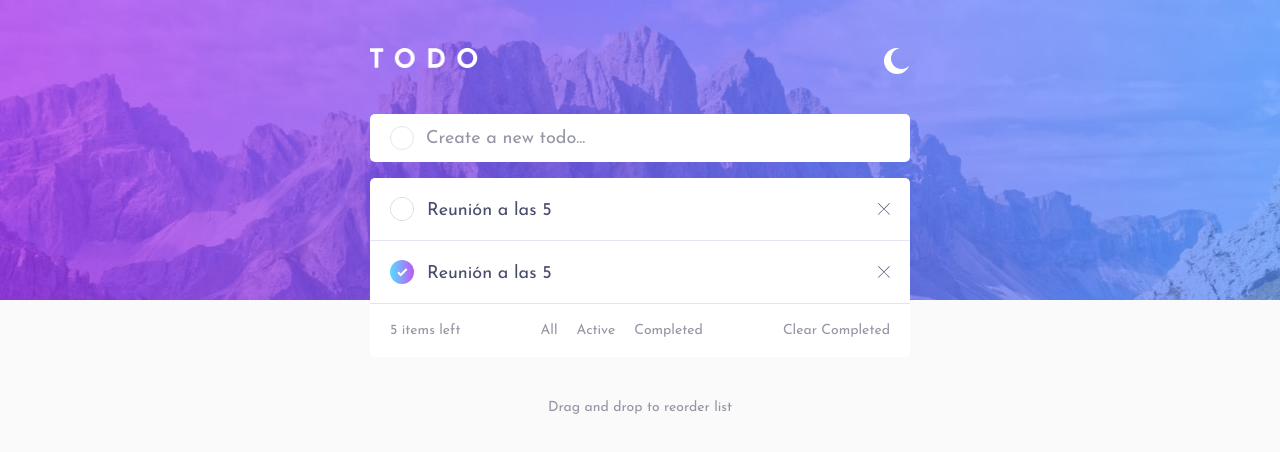
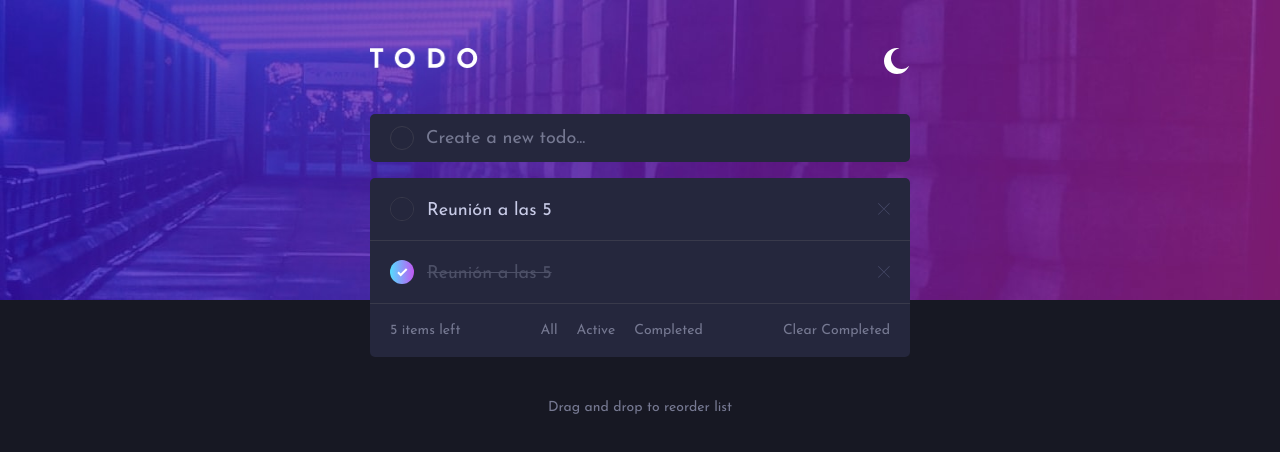
Before and after one commit to jazzielp/todo-app, a React (Vite) app: page / in a window 1280 px wide. Shown: the top 452 px of the page. Built offline with nearby package versions, Linux system fonts and the light colour scheme.

Commit message:
💄 Finish dark mode colors

```diff
--- a/index.html
+++ b/index.html
@@ -1,5 +1,5 @@
 <!DOCTYPE html>
-<html lang="en" data-theme="Light">
+<html lang="en" data-theme="Dark">
   <head>
     <meta charset="UTF-8" />
     <link rel="shortcut icon" href="favicon-32x32.png" type="image/x-icon" />
--- a/src/design/Design.jsx
+++ b/src/design/Design.jsx
@@ -36,7 +36,7 @@ export function Design () {
               <div className='list-todo__icon-completed'>
                 <Check />
               </div>
-              <p className='list-todo__todo'>Reunión a las 5</p>
+              <p className='list-todo__todo-completed '>Reunión a las 5</p>
             </div>
             <button>
               <Cross size={12} />
--- a/src/index.css
+++ b/src/index.css
@@ -11,11 +11,17 @@
 :root {
   --bright-blue: #0066FF;
   --check-background: linear-gradient(to right, #55DDFF, #C058F3);
+  --link-active: #3A7CFD;
 }
 
 :root[data-theme='Dark'] {
   --bg-img: url('./assets/bg-mobile-dark.jpg');
   --bg-color: #171823;
+  --bg-items: #25273D;
+  --line: #393A4B;
+  --placeholder-color: #767992;
+  --text-item: #C8CBE7;
+  --text-item-completed: #4D5067;
 }
 
 :root[data-theme='Light'] {
@@ -23,11 +29,9 @@
   --bg-color: #FAFAFA;
   --bg-items: #FFF;
   --line: #E3E4F1;
-  --line-circle: #D8D8D8;
   --placeholder-color: #9495A5;
-  --text-input: #393A4B;
   --text-item: #494C6B;
-  --link-active: #3A7CFD;
+  --text-item-completed: #D1D2DA;
 }
 
 html {
@@ -85,10 +89,11 @@ body {
 .new-todo__input {
   flex: 1;
   height: 100%;
+  background-color: var(--bg-items);
   border: none;
   outline: none;
   font-size: 1.2rem;
-  color: var(--text-input)
+  color: var(--text-item)
 }
 
 .new-todo__input::placeholder {
@@ -123,7 +128,7 @@ body {
   height: 20px;
   position: relative;
   border-radius: 100%;
-  border: 1px solid var(--line-circle);
+  border: 1px solid var(--line);
   margin-right: 13px;
 }
 
@@ -161,6 +166,13 @@ body {
   font-size: 1.2rem;
   color: var(--text-item);
   padding-top: 3px;
+}
+
+.list-todo__todo-completed {
+  font-size: 1.2rem;
+  color: var(--text-item-completed);
+  padding-top: 3px;
+  text-decoration: line-through;
 }
 
 .list-todo__icon-close {
@@ -228,7 +240,6 @@ body {
 
   :root[data-theme='Light'] {
     --bg-img: url('./assets/bg-desktop-light.jpg');
-
   }
 
   body {
@@ -248,7 +259,8 @@ body {
     height: 24px;
   }
 
-  .list-todo__todo {
+  .list-todo__todo,
+  .list-todo__todo-completed {
     font-size: 1.8rem;
   }
 
```
